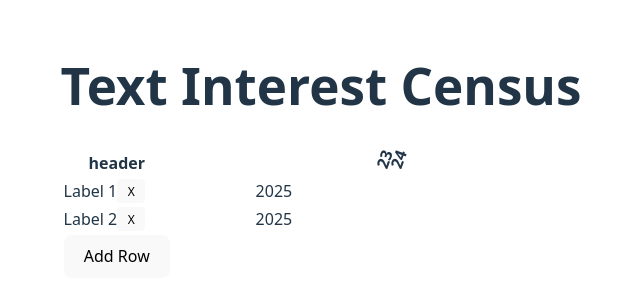
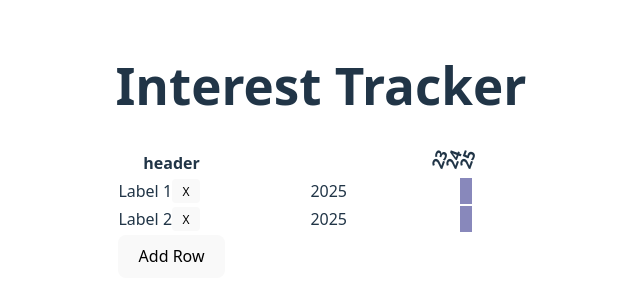
Before and after one commit to aki-project/interest-census, a React (Vite) app: page / in a window 1280 px wide. Shown: the part 248-548 px from the top of the page, without its empty margins (319-959 px from the left). Built offline with nearby package versions, Linux system fonts and the light colour scheme.

Commit message:
Update function state dependencies to fix reversion errors.

```diff
--- a/src/App.tsx
+++ b/src/App.tsx
@@ -40,18 +40,22 @@ const getColor = (interestStrength: number): string => {
 
 const App: React.FC = () => {
   const [rows, setRows] = useState<Row[]>([
-    { id: crypto.randomUUID(), label: 'Label 1' },
-    { id: crypto.randomUUID(), label: 'Label 2' },
+    { id: "initial-label-1", label: 'Label 1' },
+    { id: "initial-label-2", label: 'Label 2' },
   ]);
 
   const [columns, setColumns] = useState<Column[]>([
     { id: '2023', label: '2023' },
     { id: '2024', label: '2024' },
+    { id: '2025', label: '2025' },
   ])
 
-  const [rowDateProps, setRowDateProps] = useState<RowDateProp[]>([]);
+  const [rowDateProps, setRowDateProps] = useState<RowDateProp[]>([
+    { label: "initial-label-1", props: [{ year: 2025, isBold: false, isItalic: false }] },
+    { label: "initial-label-2", props: [{ year: 2025, isBold: false, isItalic: false }] },
+  ]);
 
-  // map from row_col keys to interest strength
+  // Computed map from row_col keys to interest strength
   const colorState = useMemo(() => {
     const newState : {[key: string]: number} = {}
     rowDateProps.forEach((rowDateProp) => {
@@ -64,12 +68,14 @@ const App: React.FC = () => {
   }, [columns, rows, rowDateProps])
 
   const handleAddRow = useCallback(() => {
+    const newRowId = crypto.randomUUID();
     const newRow: Row = {
-      id: crypto.randomUUID(),
+      id: newRowId,
       label: `New Label`,
     };
     setRows(prevRows => [...prevRows, newRow]);
-  }, []);
+    registerFrags(newRowId, [{ year: 2025, isBold: false, isItalic: false }] );
+  }, [rows, rowDateProps]);
 
   const handleRemoveRow = useCallback((rowId: string) => {
     setRows(prevRows => prevRows.filter(row => row.id !== rowId));
@@ -121,7 +127,7 @@ const App: React.FC = () => {
 
   return (
     <>
-    <h1>Text Interest Census</h1>
+    <h1>Interest Tracker</h1>
     <table>
       <thead>
         <tr>
```
